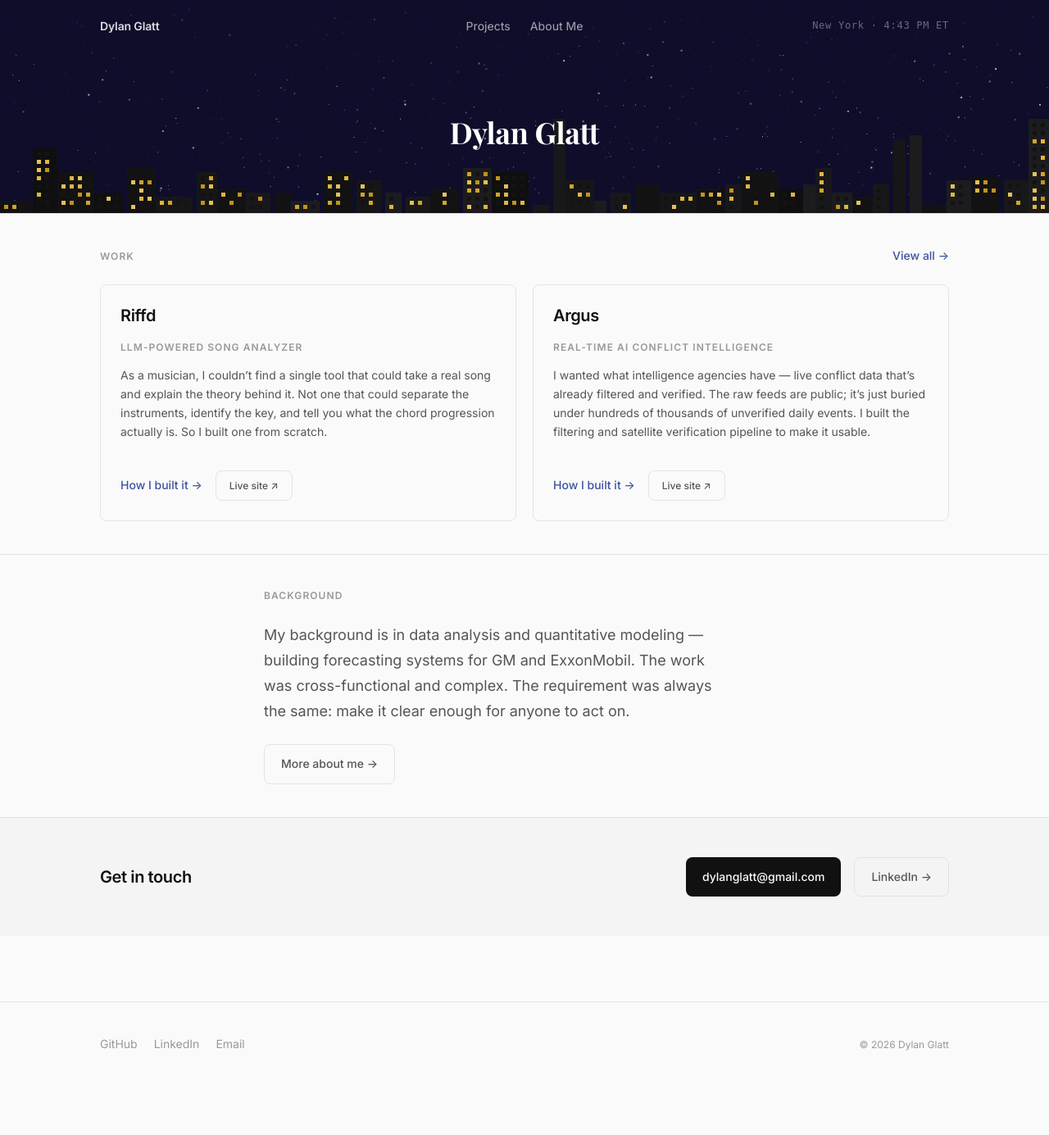
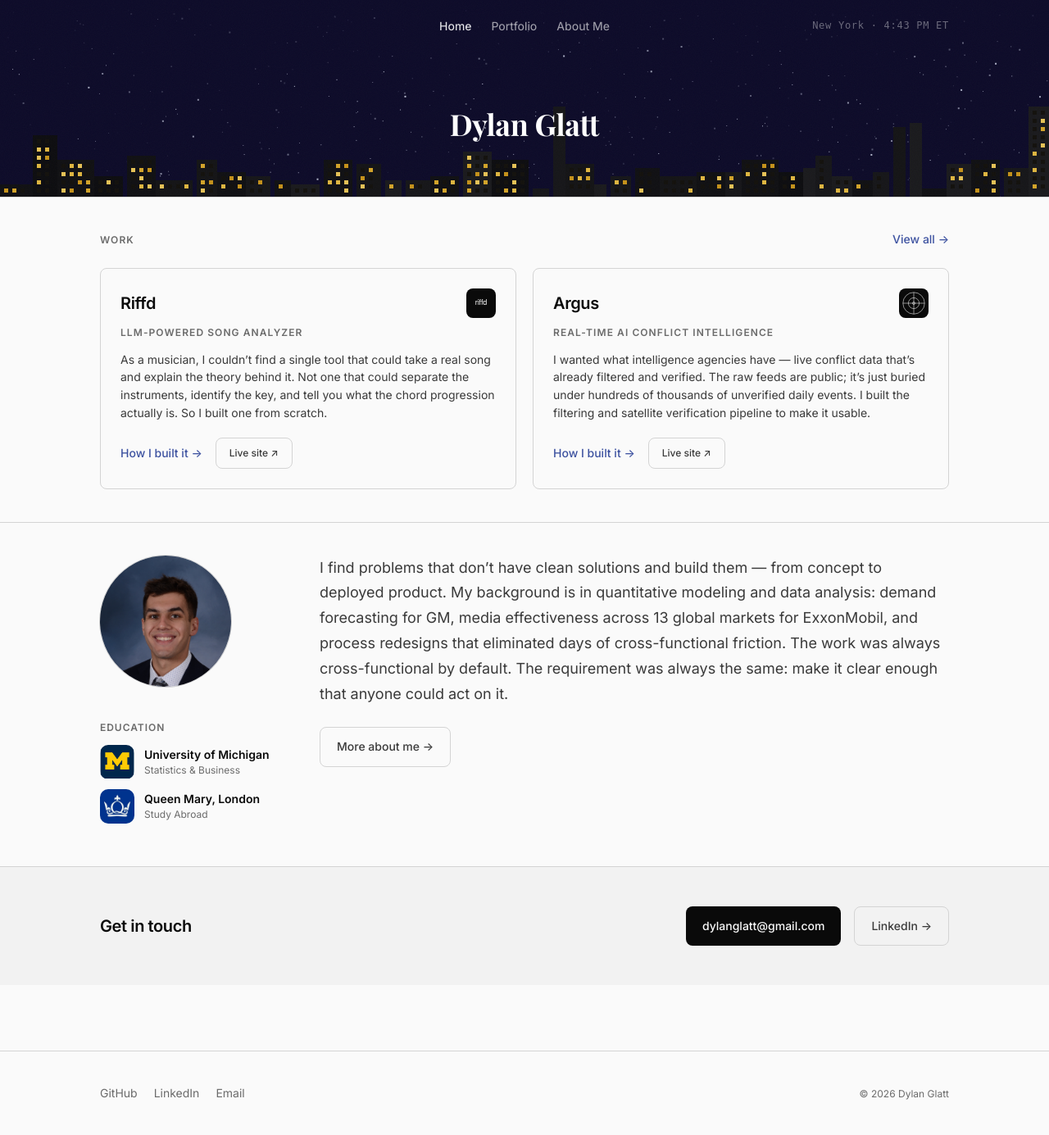
Before and after one commit to dylanglatt/dylanglatt.com, a Flask app: page / in a window 1280 px wide. Shown: the whole page at 82% size. Before the commit the page ends 1282 px from the top, so only its background shows below. Run offline with Flask 3, Linux system fonts and the light colour scheme.

Commit message:
Redesign homepage: nav, work card logos, education section, layout + contrast polish

```diff
--- a/static/css/main.css
+++ b/static/css/main.css
@@ -6,13 +6,13 @@
 :root {
   /* Colors */
   --bg:             #FAFAFA;
-  --bg-secondary:   #F4F4F4;
-  --bg-tertiary:    #EEEEEE;
-  --border:         #E3E3E3;
-  --border-hover:   #BBBBBB;
-  --text:           #111111;
-  --text-secondary: #555555;
-  --text-muted:     #999999;
+  --bg-secondary:   #F2F2F2;
+  --bg-tertiary:    #E8E8E8;
+  --border:         #D4D4D4;
+  --border-hover:   #A0A0A0;
+  --text:           #0A0A0A;
+  --text-secondary: #3A3A3A;
+  --text-muted:     #6B6B6B;
   --accent:         #3D52A0;
   --accent-hover:   #2F3F7E;
   --accent-light:   #EEF1FA;
@@ -278,7 +278,7 @@ ul { list-style: none; }
 }
 
 .hero--compact {
-  min-height: 260px;
+  min-height: 240px;
   height: auto;
   padding: 0;
 }
@@ -318,8 +318,8 @@ ul { list-style: none; }
 
 .hero--compact .container {
   margin-top: 0;
-  padding-top: calc(64px + var(--sp-10));
-  padding-bottom: var(--sp-10);
+  padding-top: calc(64px + var(--sp-8));
+  padding-bottom: var(--sp-8);
 }
 
 /* Hero summary text */
@@ -505,8 +505,8 @@ ul { list-style: none; }
 .case-card-desc {
   font-size: var(--text-sm);
   color: var(--text-secondary);
-  line-height: 1.65;
-  margin-bottom: var(--sp-4);
+  line-height: 1.55;
+  margin-bottom: var(--sp-2);
   flex-grow: 1;
 }
 
@@ -525,7 +525,111 @@ ul { list-style: none; }
   align-items: center;
   flex-wrap: wrap;
   margin-top: auto;
-  padding-top: var(--sp-5);
+  padding-top: var(--sp-3);
+}
+
+
+/* ── Case card header (title + logo) ─────────────────────────────────────── */
+.case-card-header {
+  display: flex;
+  align-items: center;
+  justify-content: space-between;
+  gap: var(--sp-4);
+  margin-bottom: var(--sp-2);
+}
+.case-card-header .case-card-title {
+  margin-bottom: 0;
+  flex: 1;
+  line-height: 1;
+}
+.case-card-logo {
+  width: 36px;
+  height: 36px;
+  border-radius: 8px;
+  flex-shrink: 0;
+  object-fit: cover;
+}
+
+
+/* ── About layout (two-column) ───────────────────────────────────────────── */
+.about-layout {
+  display: grid;
+  grid-template-columns: 220px 1fr;
+  gap: var(--sp-12);
+  align-items: start;
+}
+
+.about-left {
+  display: flex;
+  flex-direction: column;
+  align-items: flex-start;
+  gap: var(--sp-5);
+}
+
+.about-edu-block {
+  display: flex;
+  flex-direction: column;
+  gap: 0;
+  width: 100%;
+}
+
+.about-left .about-headshot {
+  width: 160px;
+  height: 160px;
+  object-fit: cover;
+  object-position: center 15%;
+  border-radius: 50%;
+  display: block;
+  margin-bottom: var(--sp-5);
+}
+
+.about-edu-label {
+  font-size: var(--text-xs);
+  font-weight: 600;
+  text-transform: uppercase;
+  letter-spacing: 0.08em;
+  color: var(--text-muted);
+  display: block;
+  margin-bottom: var(--sp-3);
+}
+.about-edu {
+  display: flex;
+  flex-direction: row;
+  align-items: center;
+  gap: var(--sp-3);
+  margin-bottom: var(--sp-3);
+  width: 100%;
+}
+.about-edu-logo {
+  width: 42px;
+  height: 42px;
+  border-radius: 10px;
+  flex-shrink: 0;
+  object-fit: contain;
+}
+.about-edu-text {
+  display: flex;
+  flex-direction: column;
+  gap: 2px;
+  text-align: left;
+}
+.about-edu-school {
+  font-size: var(--text-sm);
+  font-weight: 600;
+  color: var(--text);
+  line-height: 1.3;
+}
+.about-edu-degree {
+  font-size: var(--text-xs);
+  color: var(--text-muted);
+  line-height: 1.3;
+}
+
+@media (max-width: 640px) {
+  .about-layout {
+    grid-template-columns: 1fr;
+    gap: var(--sp-8);
+  }
 }
 
 
--- a/templates/base.html
+++ b/templates/base.html
@@ -29,9 +29,10 @@
 
   <nav class="nav">
     <div class="nav-inner">
-      <a href="{{ url_for('index') }}" class="nav-brand">Dylan Glatt</a>
+      <div></div>
       <div class="nav-links" id="nav-links">
-        <a href="{{ url_for('work') }}"  class="nav-link {% if request.endpoint in ('work','work_riffd','work_argus','work_job_scanner') %}active{% endif %}">Projects</a>
+        <a href="{{ url_for('index') }}" class="nav-link {% if request.endpoint == 'index' %}active{% endif %}">Home</a>
+        <a href="{{ url_for('work') }}"  class="nav-link {% if request.endpoint in ('work','work_riffd','work_argus','work_job_scanner') %}active{% endif %}">Portfolio</a>
         <a href="{{ url_for('about') }}" class="nav-link {% if request.endpoint == 'about' %}active{% endif %}">About Me</a>
       </div>
       <div class="nav-clock" id="hero-timestamp">New York · <span id="hero-clock"></span></div>
--- a/templates/index.html
+++ b/templates/index.html
@@ -32,7 +32,10 @@
 
       <!-- Riffd -->
       <div class="case-card fade-up">
-        <h3 class="case-card-title"><a href="{{ url_for('work_riffd') }}" style="color: inherit; text-decoration: none;">Riffd</a></h3>
+        <div class="case-card-header">
+          <h3 class="case-card-title"><a href="{{ url_for('work_riffd') }}" style="color: inherit; text-decoration: none;">Riffd</a></h3>
+          <img src="{{ url_for('static', filename='img/riffd-logo.svg') }}" class="case-card-logo" alt="Riffd">
+        </div>
         <p class="case-card-label">LLM-Powered Song Analyzer</p>
         <p class="case-card-desc">As a musician, I couldn&rsquo;t find a single tool that could take a real song and explain the theory behind it. Not one that could separate the instruments, identify the key, and tell you what the chord progression actually is. So I built one from scratch.</p>
         <div class="case-card-footer">
@@ -43,7 +46,10 @@
 
       <!-- Argus -->
       <div class="case-card fade-up">
-        <h3 class="case-card-title"><a href="{{ url_for('work_argus') }}" style="color: inherit; text-decoration: none;">Argus</a></h3>
+        <div class="case-card-header">
+          <h3 class="case-card-title"><a href="{{ url_for('work_argus') }}" style="color: inherit; text-decoration: none;">Argus</a></h3>
+          <img src="{{ url_for('static', filename='img/argus-logo.svg') }}" class="case-card-logo" alt="Argus">
+        </div>
         <p class="case-card-label">Real-Time AI Conflict Intelligence</p>
         <p class="case-card-desc">I wanted what intelligence agencies have &mdash; live conflict data that&rsquo;s already filtered and verified. The raw feeds are public; it&rsquo;s just buried under hundreds of thousands of unverified daily events. I built the filtering and satellite verification pipeline to make it usable.</p>
         <div class="case-card-footer">
@@ -58,16 +64,42 @@
 
 <!-- ── About snippet ─────────────────────────────────────────────────────── -->
 <section class="section">
-  <div class="container--narrow">
-    <div class="section-header fade-up">
-      <span class="section-title">Background</span>
+  <div class="container">
+    <div class="about-layout fade-up">
+      <!-- Left: photo + education -->
+      <div class="about-left">
+        <img src="{{ url_for('static', filename='img/headshot.jpg') }}" class="about-headshot" alt="Dylan Glatt">
+        <div class="about-edu-block">
+          <span class="about-edu-label">Education</span>
+          <div class="about-edu">
+            <img src="{{ url_for('static', filename='img/umich.png') }}" class="about-edu-logo" alt="University of Michigan">
+            <div class="about-edu-text">
+              <span class="about-edu-school">University of Michigan</span>
+              <span class="about-edu-degree">Statistics &amp; Business</span>
+            </div>
+          </div>
+          <div class="about-edu">
+            <img src="{{ url_for('static', filename='img/queen mary.jpeg') }}" class="about-edu-logo" alt="Queen Mary University of London">
+            <div class="about-edu-text">
+              <span class="about-edu-school">Queen Mary, London</span>
+              <span class="about-edu-degree">Study Abroad</span>
+            </div>
+          </div>
+        </div>
+      </div>
+      <!-- Right: bio text -->
+      <div class="about-right">
+        <p class="about-text" style="font-size: var(--text-lg); color: var(--text-secondary); line-height: 1.72; margin-bottom: var(--sp-6);">
+          I find problems that don&rsquo;t have clean solutions and build them &mdash; from concept
+          to deployed product. My background is in quantitative modeling and data analysis: demand
+          forecasting for GM, media effectiveness across 13 global markets for ExxonMobil, and
+          process redesigns that eliminated days of cross-functional friction. The work was always
+          cross-functional by default. The requirement was always the same: make it clear enough
+          that anyone could act on it.
+        </p>
+        <a href="{{ url_for('about') }}" class="btn btn-secondary">More about me &rarr;</a>
+      </div>
     </div>
-    <p class="about-text fade-up" style="font-size: var(--text-lg); color: var(--text-secondary); max-width: 560px; line-height: 1.72; margin-bottom: var(--sp-6);">
-      My background is in data analysis and quantitative modeling &mdash; building forecasting
-      systems for GM and ExxonMobil. The work was cross-functional and complex. The requirement
-      was always the same: make it clear enough for anyone to act on.
-    </p>
-    <a href="{{ url_for('about') }}" class="btn btn-secondary fade-up">More about me &rarr;</a>
   </div>
 </section>
 
```
Also changed, not shown: static/img/argus-logo.svg (added), static/img/queen mary.jpeg (added), static/img/riffd-logo.svg (added), static/img/umich.png (added).
